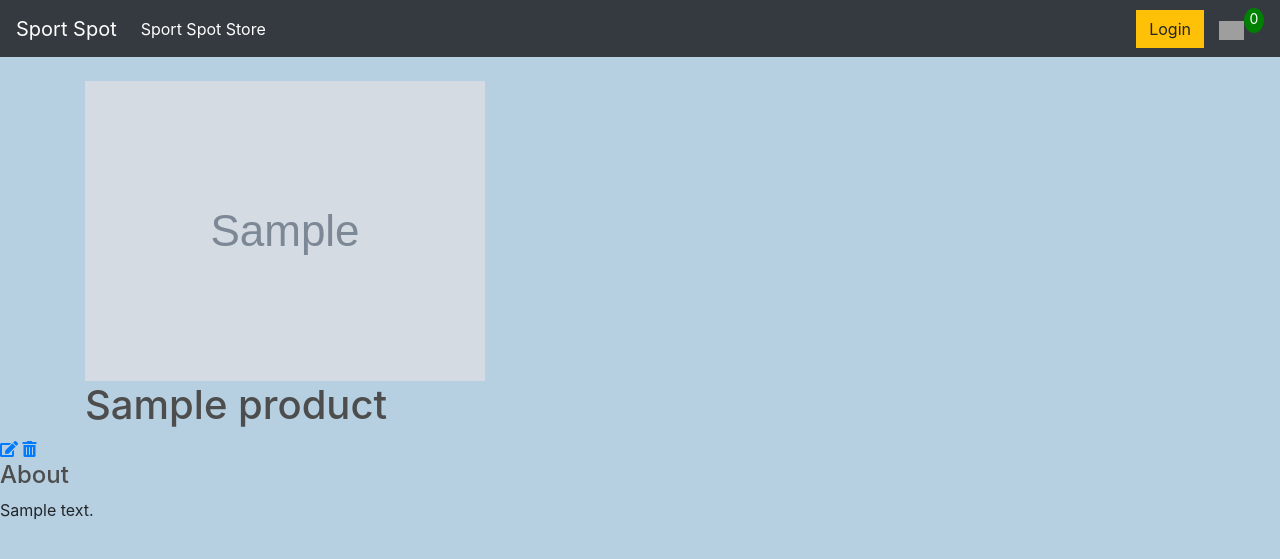
After one commit to maclamour/Sport-Spot, a Django app: page /stores/1/ in a window 1280 px wide. The commit adds this page. Shown: the top 559 px of the page. Run offline with Django 4.2, Linux system fonts and the light colour scheme; tables that the repository leaves empty hold one stand-in row (values such as "Sample post"); grey boxes marked "Sample" are stand-in pictures; parts of the project's set-up code (start-up, migrations or seed data) failed here and were passed over; some libraries are stand-ins or nearby versions; grey boxes are pictures that could not be loaded.

Commit message:
store detail page tested and passed

```diff
--- /dev/null
+++ b/main_app/templates/store_detail.html
@@ -0,0 +1,36 @@
+{% extends 'base.html' %}
+{% block content %}
+<div class="detail__img">
+    <img src="{{product.imgUrl}}" alt="{{product.name}}" />
+</div>
+{% comment %} <div class="detail__name">
+    {% if artist.verified_artist %}
+    <div class="icon-text">
+        <span class="icon has-text-info">
+            <i class="fas fa-check-circle"></i>
+        </span>
+        <span>Verified</span>
+    </div>
+    {% endif %} {% endcomment %}
+    <h1 class="title">{{product.name}}</h1>
+</div>
+<div class="detail__container">
+    <div class="buttons">
+        <a href="" class="button is-info">
+            <span class="icon">
+                <i class="fas fa-edit"></i>
+            </span>
+        </a>
+        <a href="" class="button is-danger">
+            <span class="icon">
+                <i class="fas fa-trash-alt"></i>
+            </span>
+        </a>
+    </div>
+    <div class="detail__about">
+        <h4 class="title is-4">About</h4>
+        <p>{{product.description}}</p>
+    </div>
+</div>
+
+{% endblock %}
--- a/main_app/templates/store_list.html
+++ b/main_app/templates/store_list.html
@@ -31,7 +31,7 @@
 				<hr>
 
 				<button  class="btn btn-outline-secondary add-btn">Add to Cart</button>
-				<a class="btn btn-outline-success" href="#">View</a>
+				<a class="btn btn-outline-success" href="{% url 'store_detail' product.pk %}">View</a>
 				<h4 style="display: inline-block; float: right"><strong>${{product.price}}</strong></h4>
 
 			</div>
--- a/main_app/urls.py
+++ b/main_app/urls.py
@@ -5,4 +5,5 @@ urlpatterns = [
    path('', views.Home.as_view(), name="home"),
    path('stores/', views.StoreList.as_view(), name="store_list"),
    path('stores/new/', views.StoreCreate.as_view(),name='store_create'),
+   path('stores/<int:pk>/', views.StoreDetail.as_view(), name="store_detail"),
 ]
--- a/main_app/views.py
+++ b/main_app/views.py
@@ -1,9 +1,10 @@
 from django.shortcuts import render
 from django.views import View # <- View class to handle requests
 from django.views.generic.base import TemplateView
+from django.views.generic import DetailView
 from .models import Product
 from django.views.generic.edit import CreateView,UpdateView,DeleteView
-from django.views.decorators.csrf import requires_csrf_token
+
 
 
 
@@ -41,3 +42,7 @@ class StoreCreate(CreateView):
     fields =['name','img','description','price']
     template_name = 'store_create.html'
     success_url = '/stores'
+
+class StoreDetail(DetailView):
+    model = Product
+    template_name = 'store_detail.html'
```
